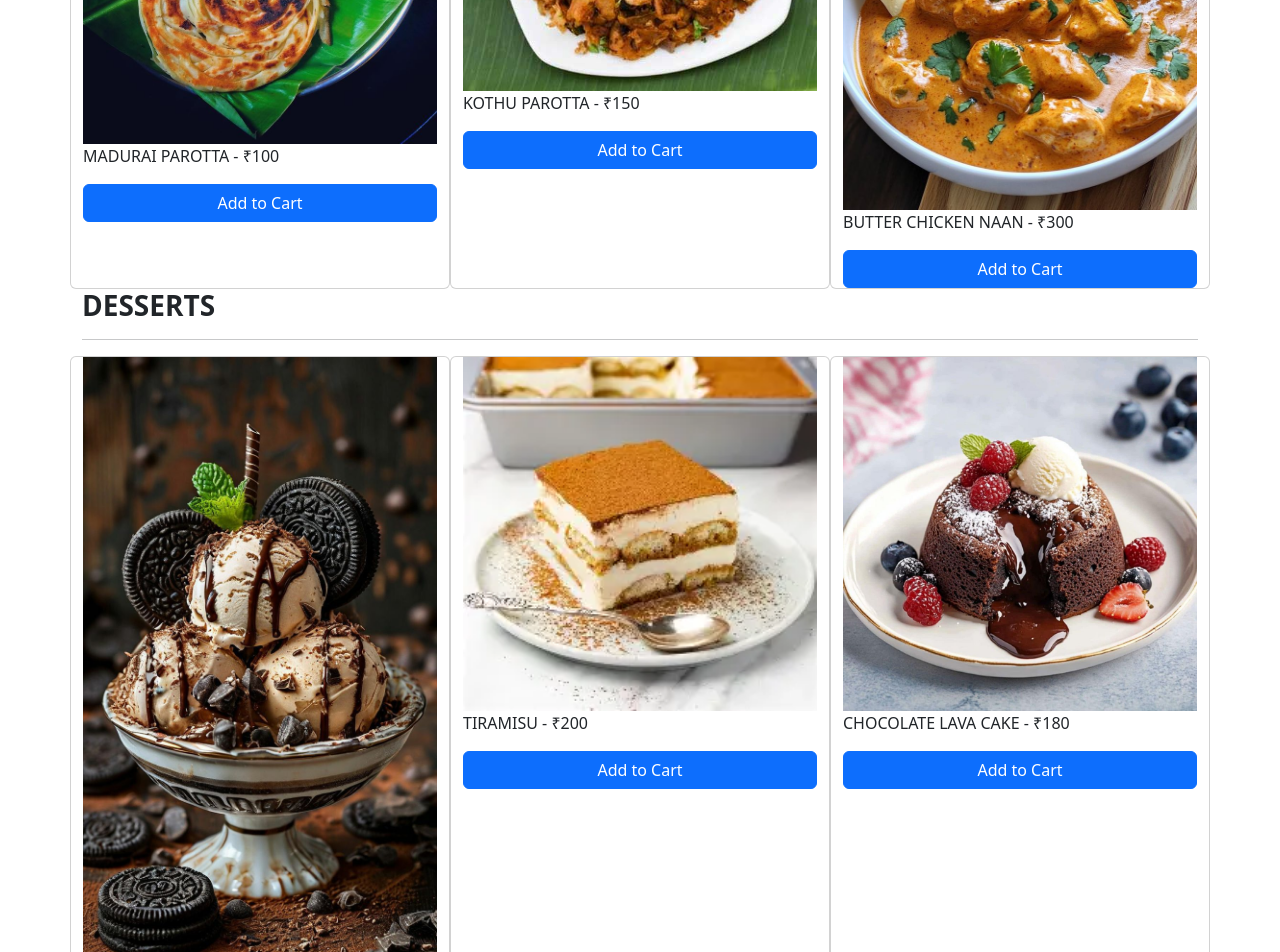
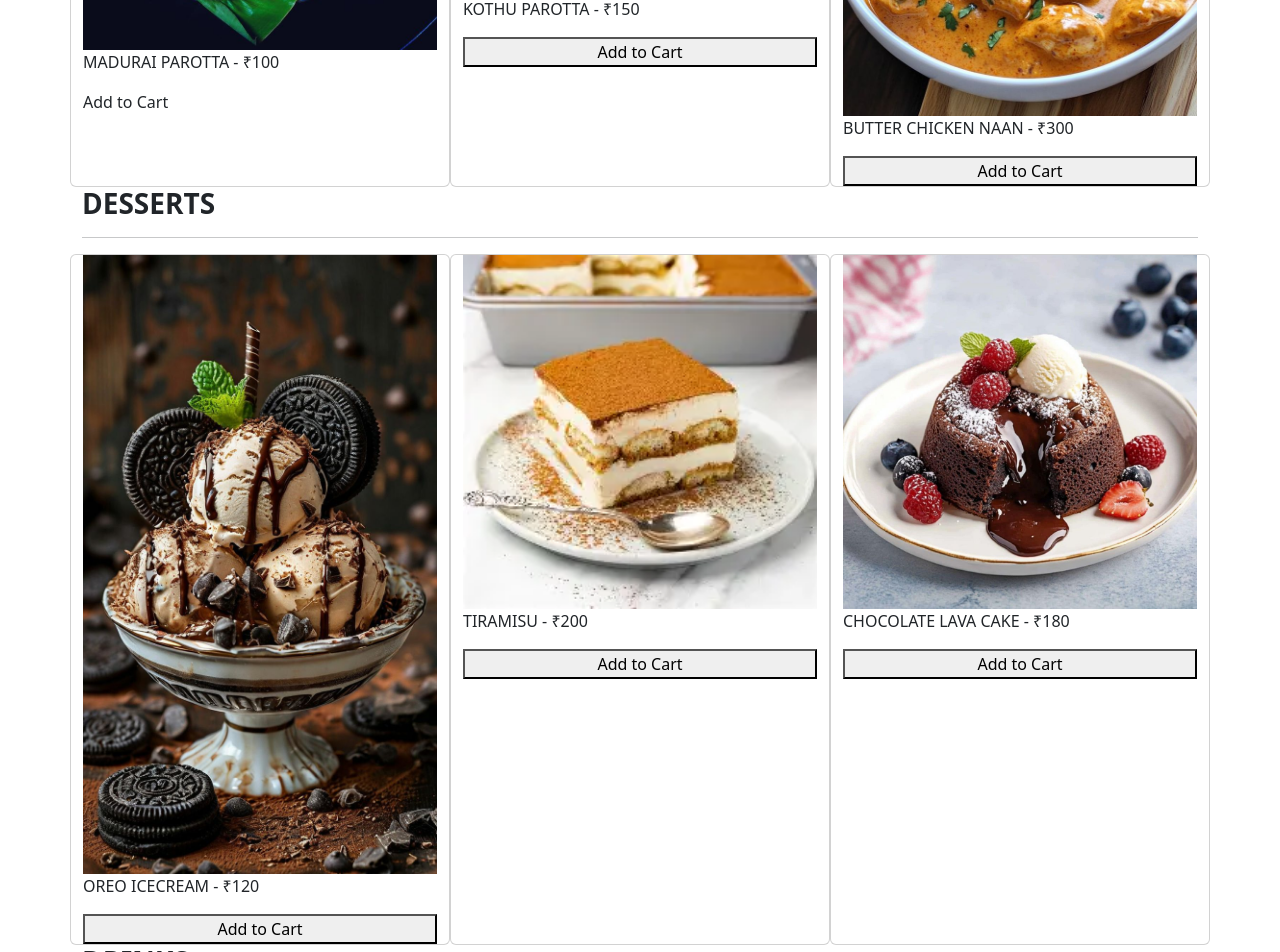
Before and after one commit to 727724euec028-cyber/foodorder, a plain HTML site: page index.html in a window 1280 px wide. Shown: the part 1160-2112 px from the top of the page. Drawn offline with nearby package versions, Linux system fonts and the light colour scheme.

Commit message:
Update index.html

```diff
--- a/index.html
+++ b/index.html
@@ -11,23 +11,23 @@
     <h2 align="center">🍴 TasteHub MENU</h2>
   </div>
   <hr>
-  <div class="container mt-5 pt-5">
+  <div class="container">
     <h3><b>MAIN DISHES</b></h3><hr>
     <div class="row">
       <div class="card col-12 col-sm-6 col-md-3 col-lg-4">
         <img src="pizza1.jpg" alt="Pizza" class="img-fluid">
         <p>PIZZA - ₹250</p>
-        <button class="btn btn-primary">Add to Cart</button>
+        <button>Add to Cart</button>
       </div>
       <div class="card col-12 col-sm-6 col-md-3 col-lg-4">
         <img src="BURGER.jpg" alt="Burger" class="img-fluid">
         <p>CHICKEN BURGER - ₹180</p>
-        <button class="btn btn-primary">Add to Cart</button>
+        <button>Add to Cart</button>
       </div>
       <div class="card col-12 col-sm-6 col-md-3 col-lg-4">
         <img src="PASTA.jpg" alt="Pasta" class="img-fluid">
         <p>PASTA - ₹220</p>
-        <button class="btn btn-primary">Add to Cart</button>
+        <button">Add to Cart</button>
       </div>
     </div>
 
@@ -36,17 +36,17 @@
       <div class="card col-12 col-sm-6 col-md-3 col-lg-4">
         <img src="PAROTTA.jpg" alt="Parotta" class="img-fluid">
         <p>MADURAI PAROTTA - ₹100</p>
-        <button class="btn btn-primary">Add to Cart</button>
+        <button">Add to Cart</button>
       </div>
       <div class="card col-12 col-sm-6 col-md-3 col-lg-4">
         <img src="KOTHU.jpg" alt="Kothu Parotta" class="img-fluid">
         <p>KOTHU PAROTTA - ₹150</p>
-        <button class="btn btn-primary">Add to Cart</button>
+        <button>Add to Cart</button>
       </div>
       <div class="card col-12 col-sm-6 col-md-3 col-lg-4">
         <img src="BUTTERCHIC.jpg" alt="Butter Chicken Naan" class="img-fluid">
         <p>BUTTER CHICKEN NAAN - ₹300</p>
-        <button class="btn btn-primary">Add to Cart</button>
+        <button>Add to Cart</button>
       </div>
     </div>
 
@@ -55,17 +55,17 @@
       <div class="card col-12 col-sm-6 col-md-3 col-lg-4">
         <img src="ICECREAM.jpg" alt="Ice Cream" class="img-fluid">
         <p>OREO ICECREAM - ₹120</p>
-        <button class="btn btn-primary">Add to Cart</button>
+        <button>Add to Cart</button>
       </div>
       <div class="card col-12 col-sm-6 col-md-3 col-lg-4">
         <img src="OIP.webp" alt="Tiramisu" class="img-fluid">
         <p>TIRAMISU - ₹200</p>
-        <button class="btn btn-primary">Add to Cart</button>
+        <button>Add to Cart</button>
       </div>
       <div class="card col-12 col-sm-6 col-md-3 col-lg-4">
         <img src="LAVA.jpg" alt="Chocolate Lava Cake" class="img-fluid">
         <p>CHOCOLATE LAVA CAKE - ₹180</p>
-        <button class="btn btn-primary">Add to Cart</button>
+        <button>Add to Cart</button>
       </div>
     </div>
 
@@ -74,12 +74,12 @@
       <div class="card col-12 col-sm-6 col-md-3 col-lg-4">
         <img src="MILKSHAKE.jpg" alt="Milkshake" class="img-fluid">
         <p>OREO MILKSHAKE - ₹150</p>
-        <button class="btn btn-primary">Add to Cart</button>
+        <button>Add to Cart</button>
       </div>
       <div class="card col-12 col-sm-6 col-md-3 col-lg-4">
         <img src="COFFEE.jpg" alt="Coffee" class="img-fluid">
         <p>FILTER COFFEE - ₹80</p>
-        <button class="btn btn-primary">Add to Cart</button>
+        <button>Add to Cart</button>
       </div>
     </div>
   </div>
```
